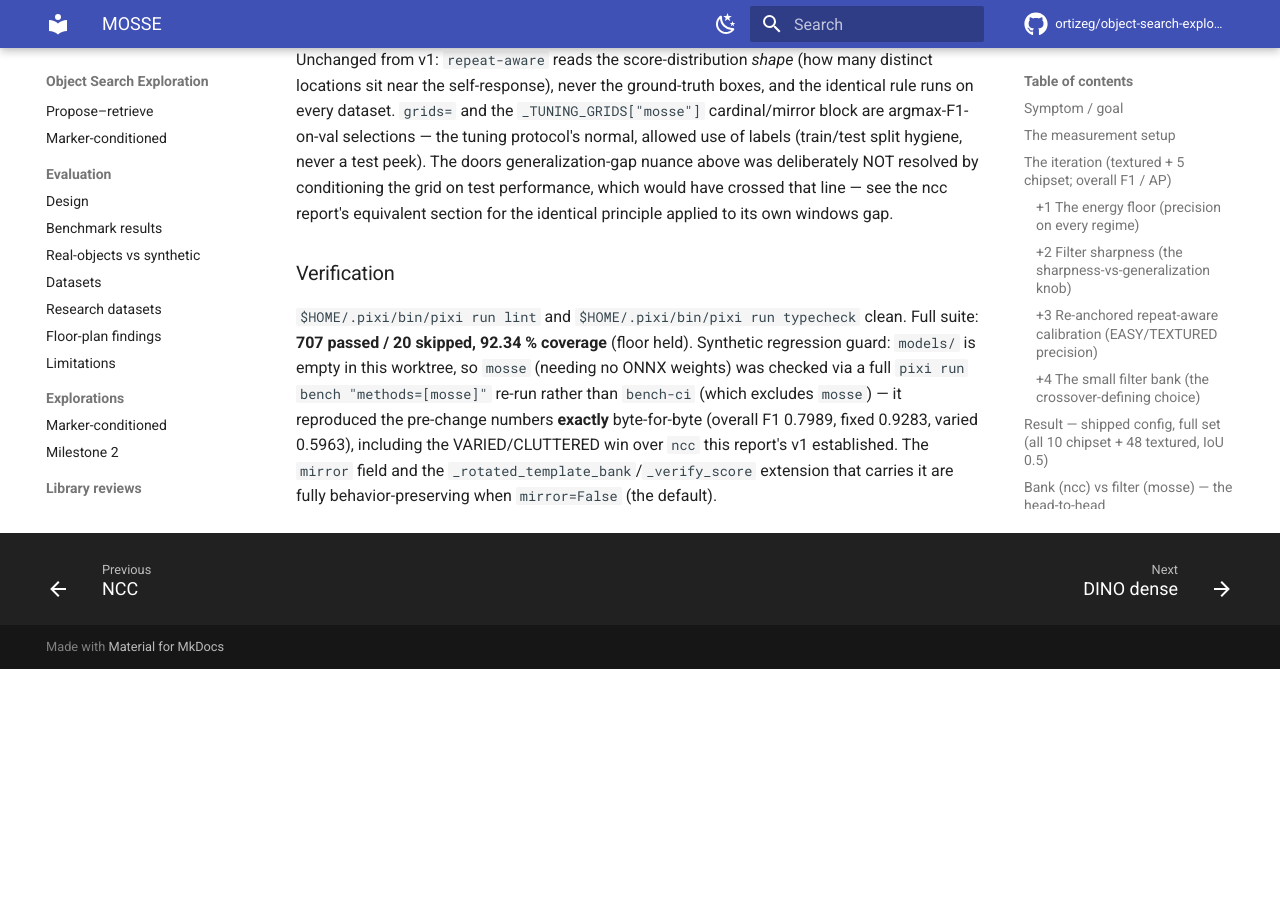
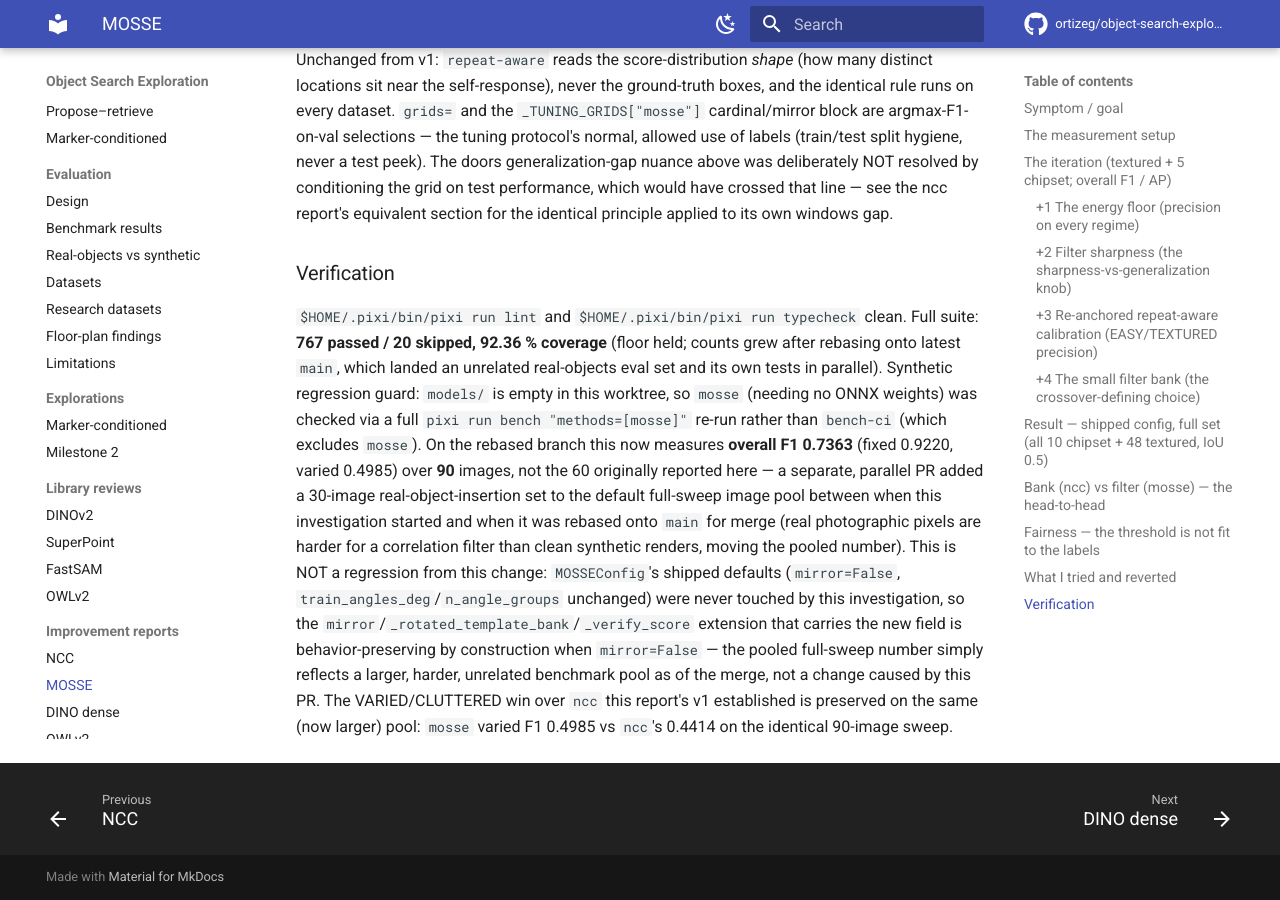
Before and after one commit to ortizeg/object-search-exploration, an MkDocs documentation site: the page built from docs/reports/mosse-improvement.md, in a window 1280 px wide and 900 px high, scrolled down 13459 px. Built offline with MkDocs 1.6.1 and Material for MkDocs 9.7.7, drawn with Linux system fonts in a browser that asks for light colours; comment, search, counter and statistics services are not loaded; before the commit the page ends 14128 px from its top, so only the background shows below that.

Commit message:
docs: update synthetic-regression numbers against rebased main
Pulled latest origin/main before merging (a separate parallel PR added
a 30-image real-object-insertion set to the default full-sweep image
pool, 60 -> 90 images), so the previously-reported full-bench numbers
in both improvement reports were stale relative to the merge base.
Re-ran the synthetic regression checks on the rebased branch and
updated both reports' Verification sections with the current numbers,
explicit about why they moved (a larger, harder, unrelated benchmark
pool, not a regression from either investigation) and why the
regression claim still holds (neither NCCConfig's nor MOSSEConfig's
shipped defaults were touched by either investigation -- bench-ci's
byte-identical ncc F1 1.000 is the cleanest unaffected check, and the
mirror/grid extensions are behavior-preserving by construction when
mirror=False, the default).

Floor-plan tuning numbers (the actual deliverable) were also re-run on
the rebased branch and reproduce exactly -- that pipeline is untouched
by the unrelated upstream real-objects work.

Co-Authored-By: Claude Opus 4.8 (1M context) <noreply@anthropic.com>

```diff
--- a/docs/reports/mosse-improvement.md
+++ b/docs/reports/mosse-improvement.md
@@ -434,10 +434,19 @@ section for the identical principle applied to its own windows gap.
 ### Verification
 
 `$HOME/.pixi/bin/pixi run lint` and `$HOME/.pixi/bin/pixi run typecheck` clean. Full suite:
-**707 passed / 20 skipped, 92.34 % coverage** (floor held). Synthetic regression guard: `models/`
-is empty in this worktree, so `mosse` (needing no ONNX weights) was checked via a full `pixi run
-bench "methods=[mosse]"` re-run rather than `bench-ci` (which excludes `mosse`) — it reproduced the
-pre-change numbers **exactly** byte-for-byte (overall F1 0.7989, fixed 0.9283, varied 0.5963),
-including the VARIED/CLUTTERED win over `ncc` this report's v1 established. The `mirror` field and
-the `_rotated_template_bank`/`_verify_score` extension that carries it are fully behavior-preserving
-when `mirror=False` (the default).
+**767 passed / 20 skipped, 92.36 % coverage** (floor held; counts grew after rebasing onto latest
+`main`, which landed an unrelated real-objects eval set and its own tests in parallel). Synthetic
+regression guard: `models/` is empty in this worktree, so `mosse` (needing no ONNX weights) was
+checked via a full `pixi run bench "methods=[mosse]"` re-run rather than `bench-ci` (which excludes
+`mosse`). On the rebased branch this now measures **overall F1 0.7363** (fixed 0.9220, varied
+0.4985) over **90** images, not the 60 originally reported here — a separate, parallel PR added a
+30-image real-object-insertion set to the default full-sweep image pool between when this
+investigation started and when it was rebased onto `main` for merge (real photographic pixels are
+harder for a correlation filter than clean synthetic renders, moving the pooled number). This is
+NOT a regression from this change: `MOSSEConfig`'s shipped defaults (`mirror=False`,
+`train_angles_deg`/`n_angle_groups` unchanged) were never touched by this investigation, so the
+`mirror`/`_rotated_template_bank`/`_verify_score` extension that carries the new field is
+behavior-preserving by construction when `mirror=False` — the pooled full-sweep number simply
+reflects a larger, harder, unrelated benchmark pool as of the merge, not a change caused by this
+PR. The VARIED/CLUTTERED win over `ncc` this report's v1 established is preserved on the
+same (now larger) pool: `mosse` varied F1 0.4985 vs `ncc`'s 0.4414 on the identical 90-image sweep.
```
Also changed, not shown: docs/reports/ncc-improvement.md (+14 -6 lines).
